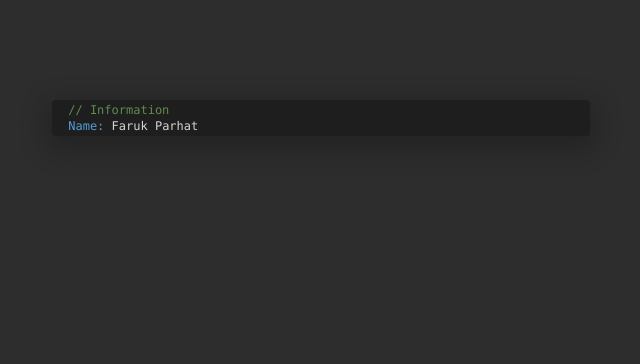
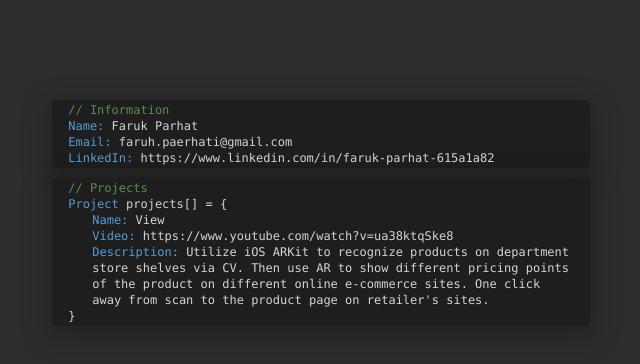
Before and after one commit to Paerhati/Paerhati.github.io, a plain HTML site: page index.html in a window 1280 px wide. Shown: the whole page, without its empty margins (319-959 px from the left). Drawn offline with Linux system fonts and the light colour scheme.

Commit message:
Added Sections

```diff
--- a/index.html
+++ b/index.html
@@ -3,18 +3,76 @@
         <link rel="stylesheet" type="text/css" href="style.css">
     </head>
     <body>
-        <div class="panel clickable">
-            <div class="panel-title">
-
-            </div>
+        <div class="panel">
+            <line>
                 <span class="green">
                     // Information
                 </span>
-            <br>
+            </line>
+
+            <line>
                 <span class="blue">
                     Name:
                 </span>
                 Faruk Parhat
+            </line>
+
+            <line>
+                <span class="blue">
+                    Email:
+                </span>
+                <span class="clickable">
+                    <a href="mailto:faruh.paerhati@gmail.com">
+                       faruh.paerhati@gmail.com
+                    </a>
+                </span>
+            </line>
+
+            <line>
+                <span class="blue">
+                    LinkedIn:
+                </span>
+                <span class="clickable">
+                    <a href="https://www.linkedin.com/in/faruk-parhat-615a1a82" target="_blank">
+                        https://www.linkedin.com/in/faruk-parhat-615a1a82
+                    </a>
+                </span>
+            </line>
+        </div>
+
+        <div class="panel">
+            <line>
+                <span class="green">
+                    // Projects
+                </span>
+            </line>
+            <line>
+                <span class="blue">
+                    Project
+                </span>
+                projects[] =
+                 {
+            </line>
+
+            <tab>
+                <span class="blue">Name:</span> View <br>
+                <span class="blue">Video: </span>
+                <span class="clickable">
+                    <a href="https://www.youtube.com/watch?v=ua38ktqSke8">
+                        https://www.youtube.com/watch?v=ua38ktqSke8
+                    </a>
+                </span>
+                <br>
+                <span class="blue">Description: </span>
+                Utilize iOS ARKit to recognize products on department store shelves via CV.
+                Then use AR to show different pricing points of the product on different online e-commerce sites.
+                One click away from scan to the product page on retailer's sites. <br>
+
+            </tab>
+
+            <line>
+                }
+            </line>
         </div>
     </body>
 </html>
--- a/style.css
+++ b/style.css
@@ -1,4 +1,5 @@
 body {
+    margin-top: 100px;
     background-color: #2d2d2d;
     font-family: Consolas, "Courier New", monospace;
     font-weight: normal;
@@ -7,6 +8,29 @@ body {
     letter-spacing: 0px;
     font-feature-settings: "liga" off,"calt" off;
     color: #d4d4d4;
+}
+
+line {
+    display: block;
+    transition: 0.3s;
+}
+
+tab {
+    padding-left: 2em;
+    display: block;
+}
+
+a, u {
+    color: inherit;
+    text-decoration: none;
+}
+
+span {
+    transition: 0.3s;
+}
+
+span.clickable:hover {
+    background: #2d2d2d;
 }
 
 span.blue {
@@ -20,8 +44,7 @@ span.green {
 .panel {
     width: 40%;
     padding: 2px 16px;
-    margin: auto;
-    margin-top: 100px;
+    margin: 10px auto;
     border-radius: 4px;
     background: #1e1e1e;
     box-shadow: 0 8px 26px 8px rgba(0,0,0,0.2);
```
Lines whose indentation alone changed are shown as unchanged.
